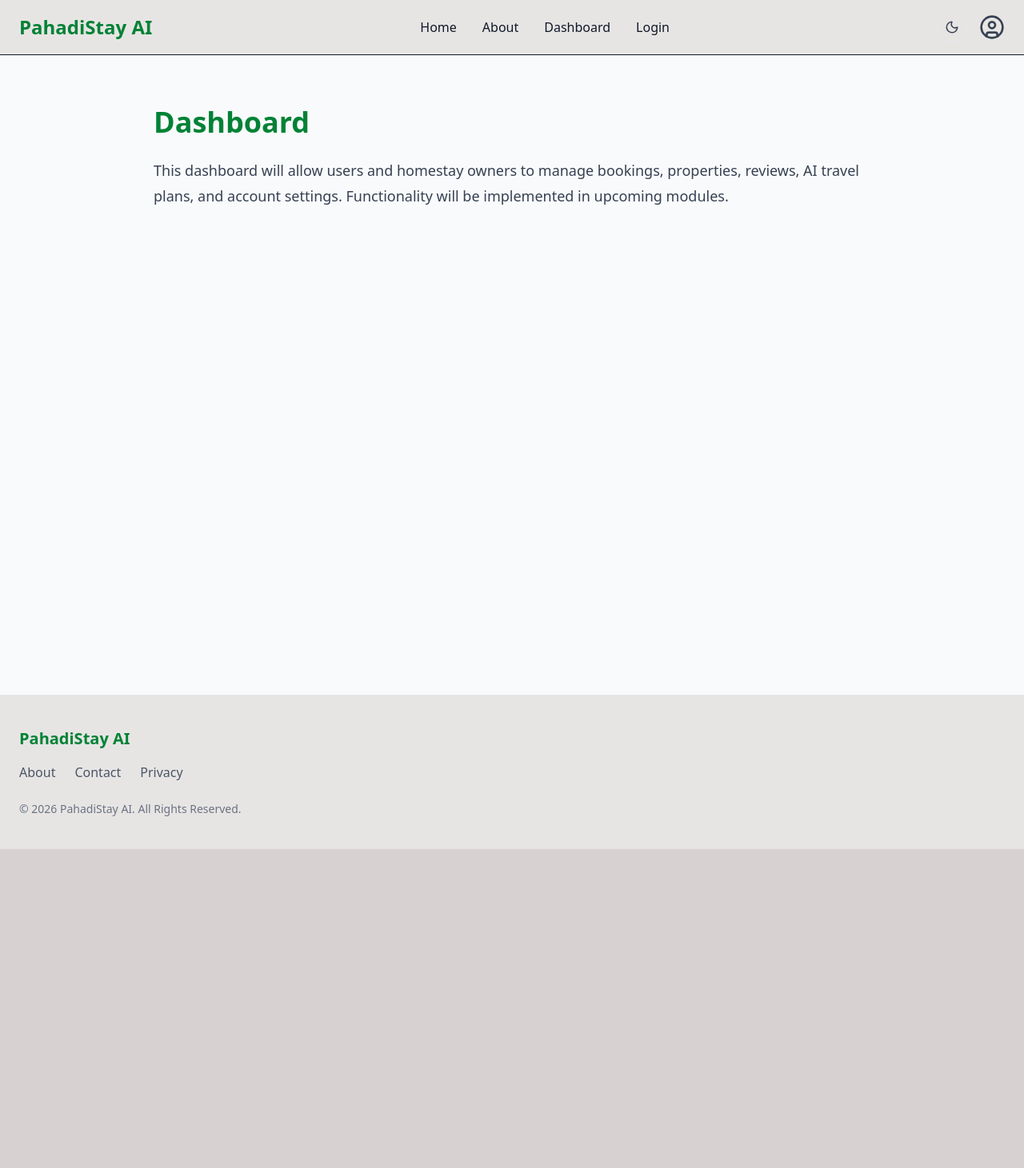
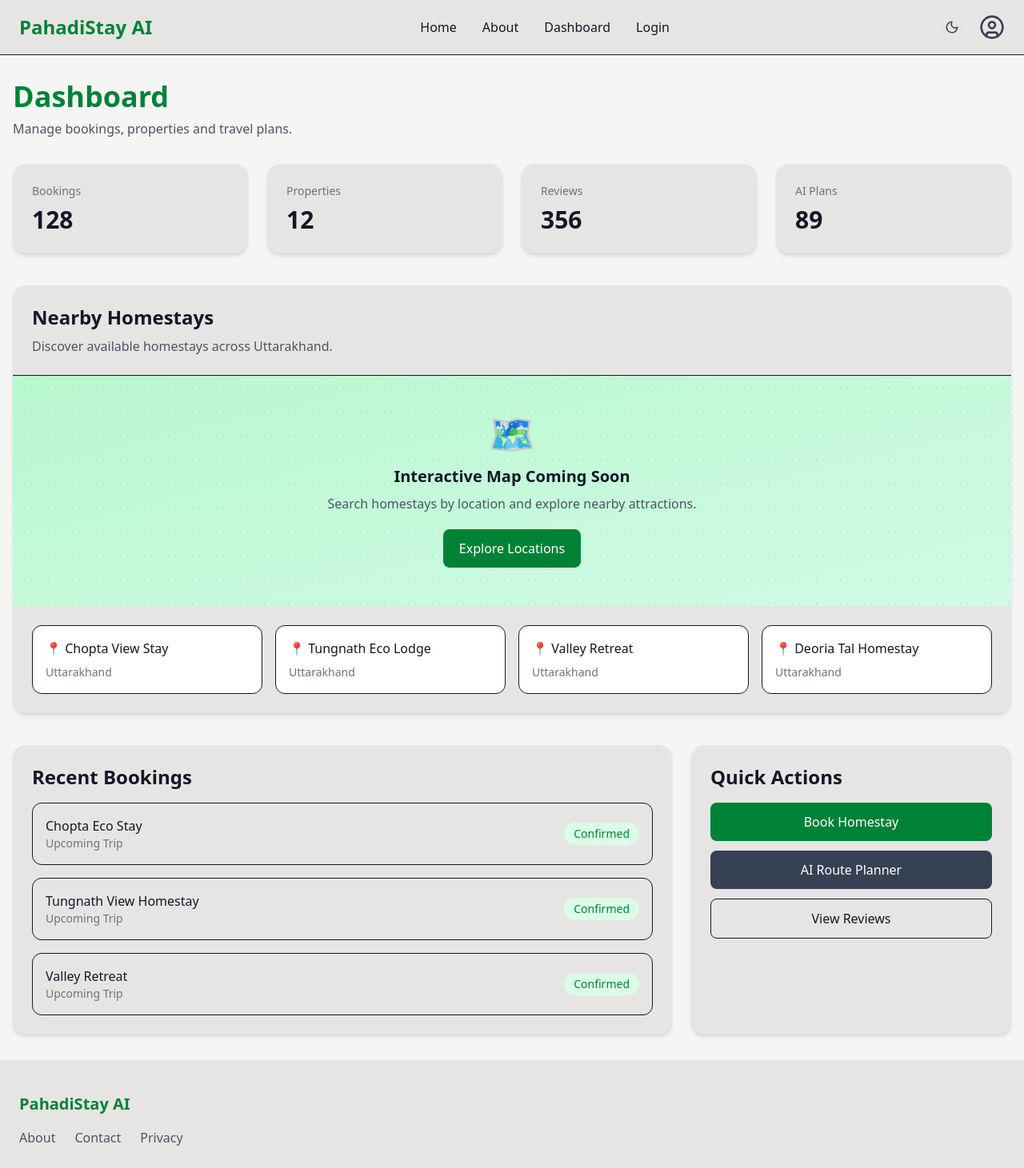
Before and after one commit to iammayankbhatt/PahadiStay-AI, a Next.js app: page /dashboard in a window 1280 px wide. Shown: the top 1461 px of the page at 80% size. Before the commit the page ends 1062 px from the top, so only its background shows below. Built offline with nearby package versions, Linux system fonts and the light colour scheme.

Commit message:
feat: add responsive dashboard layout

```diff
--- a/app/dashboard/page.jsx
+++ b/app/dashboard/page.jsx
@@ -2,22 +2,194 @@ import Navbar from "@/components/Navbar";
 import Footer from "@/components/Footer";
 
 export default function DashboardPage() {
+  const stats = [
+    {
+      title: "Bookings",
+      value: "128",
+    },
+    {
+      title: "Properties",
+      value: "12",
+    },
+    {
+      title: "Reviews",
+      value: "356",
+    },
+    {
+      title: "AI Plans",
+      value: "89",
+    },
+  ];
+
   return (
     <>
       <Navbar />
 
-      <main className="min-h-screen bg-gray-50 px-6 py-16">
-        <div className="mx-auto max-w-4xl">
-          <h1 className="mb-6 text-4xl font-bold text-green-700">
-            Dashboard
-          </h1>
+      <main className="min-h-screen bg-stone-100 px-4 py-8 transition-colors duration-200 dark:bg-gray-950">
 
-          <p className="text-lg leading-8 text-gray-700">
-            This dashboard will allow users and homestay owners to manage
-            bookings, properties, reviews, AI travel plans, and account
-            settings. Functionality will be implemented in upcoming modules.
-          </p>
+        <div className="mx-auto max-w-7xl">
+
+          {/* Heading */}
+          <div className="mb-8">
+            <h1 className="text-4xl font-bold text-green-700 dark:text-green-400">
+              Dashboard
+            </h1>
+
+            <p className="mt-2 text-gray-600 dark:text-gray-300">
+              Manage bookings, properties and travel plans.
+            </p>
+          </div>
+
+          {/* Stats Grid */}
+          <section className="mb-10 grid grid-cols-1 gap-6 md:grid-cols-2 lg:grid-cols-4">
+            {stats.map((item) => (
+              <div
+                key={item.title}
+                className="rounded-2xl bg-stone-200 p-6 shadow-md transition hover:shadow-xl dark:bg-gray-900"
+              >
+                <p className="text-sm text-gray-500 dark:text-gray-400">
+                  {item.title}
+                </p>
+
+                <h2 className="mt-2 text-3xl font-bold">
+                  {item.value}
+                </h2>
+              </div>
+            ))}
+          </section>
+
+
+              {/* Map Preview Section */}
+          <section className="mb-10">
+            <div className="overflow-hidden rounded-2xl bg-stone-200 shadow-md dark:bg-gray-900">
+
+              <div className="border-b p-6 dark:border-gray-700">
+                <h2 className="text-2xl font-semibold">
+                  Nearby Homestays
+                </h2>
+
+                <p className="mt-2 text-gray-600 dark:text-gray-400">
+                  Discover available homestays across Uttarakhand.
+                </p>
+              </div>
+
+              {/* Map Placeholder */}
+              <div className="relative flex h-72 items-center justify-center bg-gradient-to-br from-green-200 to-emerald-100 dark:from-green-950 dark:to-gray-950">
+
+                <div className="absolute inset-0 opacity-20">
+                  <div className="h-full w-full bg-[radial-gradient(circle,_gray_1px,_transparent_1px)] bg-[size:30px_30px]" />
+                </div>
+
+                <div className="z-10 text-center">
+                  <div className="mb-4 text-5xl">
+                    🗺️
+                  </div>
+
+                  <h3 className="text-xl font-bold">
+                    Interactive Map Coming Soon
+                  </h3>
+
+                  <p className="mt-2 text-gray-600 dark:text-gray-400">
+                    Search homestays by location and explore nearby attractions.
+                  </p>
+
+                  <button className="mt-5 rounded-lg bg-green-700 px-5 py-3 text-white hover:bg-green-800">
+                    Explore Locations
+                  </button>
+                </div>
+              </div>
+
+              {/* Sample Homestays */}
+              <div className="grid gap-4 p-6 md:grid-cols-2 lg:grid-cols-4">
+
+                {[
+                  "Chopta View Stay",
+                  "Tungnath Eco Lodge",
+                  "Valley Retreat",
+                  "Deoria Tal Homestay",
+                ].map((stay) => (
+                  <div
+                    key={stay}
+                    className="rounded-xl border bg-white p-4 dark:border-gray-700 dark:bg-gray-800"
+                  >
+                    <p className="font-medium">
+                      📍 {stay}
+                    </p>
+
+                    <p className="mt-2 text-sm text-gray-500">
+                      Uttarakhand
+                    </p>
+                  </div>
+                ))}
+              </div>
+            </div>
+          </section>
+
+
+
+          {/* Main Layout */}
+          <section className="grid gap-6 lg:grid-cols-3">
+
+            {/* Recent Bookings */}
+            <div className="rounded-2xl bg-stone-200 p-6 shadow-md dark:bg-gray-900 lg:col-span-2">
+              <h2 className="mb-4 text-2xl font-semibold">
+                Recent Bookings
+              </h2>
+
+              <div className="space-y-4">
+
+                {[
+                  "Chopta Eco Stay",
+                  "Tungnath View Homestay",
+                  "Valley Retreat",
+                ].map((booking) => (
+                  <div
+                    key={booking}
+                    className="flex items-center justify-between rounded-xl border p-4 dark:border-gray-700"
+                  >
+                    <div>
+                      <p className="font-medium">
+                        {booking}
+                      </p>
+
+                      <p className="text-sm text-gray-500">
+                        Upcoming Trip
+                      </p>
+                    </div>
+
+                    <span className="rounded-full bg-green-100 px-3 py-1 text-sm text-green-700 dark:bg-green-900 dark:text-green-300">
+                      Confirmed
+                    </span>
+                  </div>
+                ))}
+              </div>
+            </div>
+
+            {/* Quick Actions */}
+            <div className="rounded-2xl bg-stone-200 p-6 shadow-md dark:bg-gray-900">
+              <h2 className="mb-4 text-2xl font-semibold">
+                Quick Actions
+              </h2>
+
+              <div className="space-y-3">
+                <button className="w-full rounded-lg bg-green-700 px-4 py-3 text-white hover:bg-green-800">
+                  Book Homestay
+                </button>
+
+                <button className="w-full rounded-lg bg-gray-700 px-4 py-3 text-white hover:bg-gray-800">
+                  AI Route Planner
+                </button>
+
+                <button className="w-full rounded-lg border px-4 py-3 dark:border-gray-700 hover:bg-gray-400">
+                  View Reviews
+                </button>
+              </div>
+            </div>
+
+          </section>
+
         </div>
+
       </main>
 
       <Footer />
--- a/app/globals.css
+++ b/app/globals.css
@@ -21,5 +21,5 @@ body {
 
 .dark body {
   background: #111827;
-  color: rgb(41, 91, 15);
+  color: rgb(147, 54, 240);
 }
```
